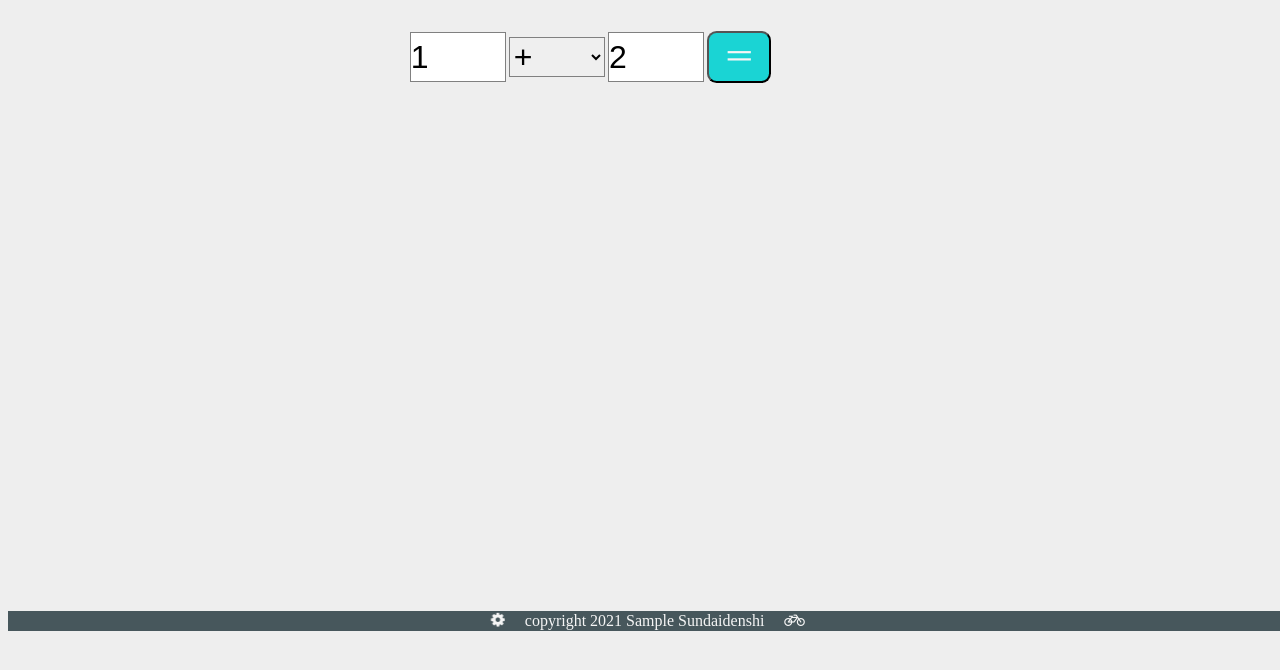
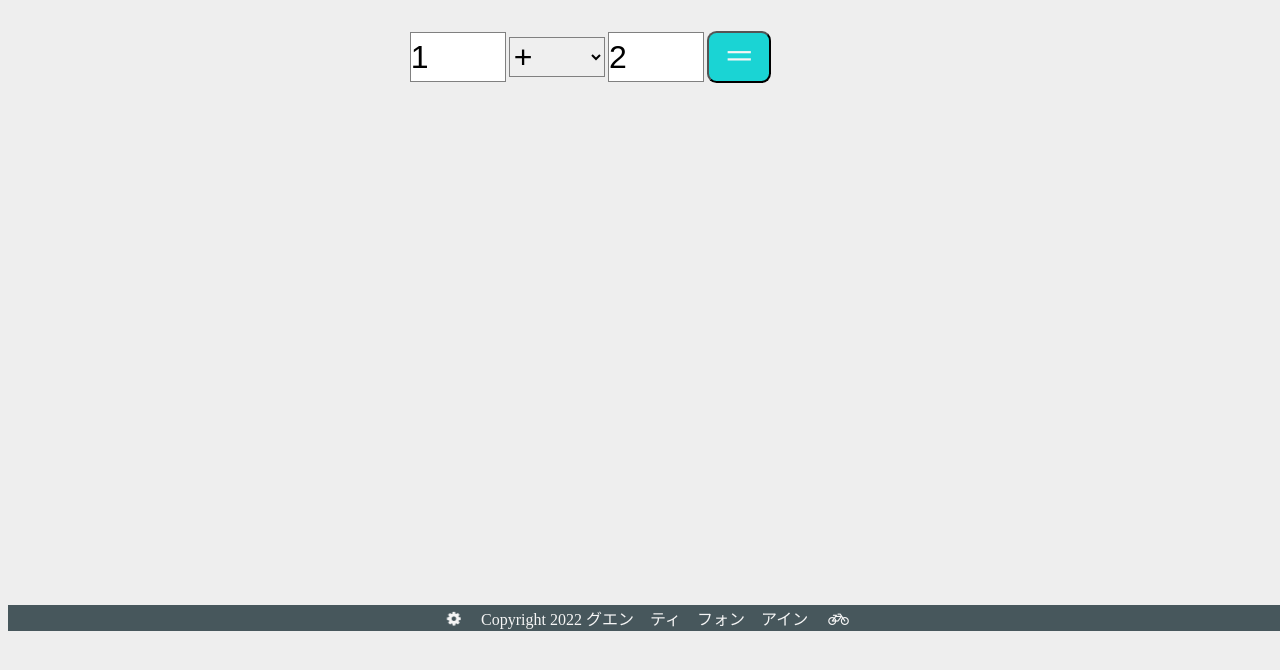
Before and after one commit to Phuonganh11130/phuonganhapp, a plain HTML site: page 02_calculator/calculator.html in a window 1280 px wide. Shown: the part 154-824 px from the top of the page. Drawn offline with Linux system fonts and the light colour scheme.

Commit message:
Update calculator.html

```diff
--- a/02_calculator/calculator.html
+++ b/02_calculator/calculator.html
@@ -60,7 +60,7 @@
         <!-- https://saruwakakun.com/html-css/basic/font-awesome#san2 アイコンの設定いろいろ -->
         <!-- アイコンの大きさ -->
         <i class="fa fa-cog fa-spin animated font05" aria-hidden="true"></i>
-        <span class="mgn-01">copyright 2021 Sample Sundaidenshi</span>
+        <span class="mgn-01">Copyright 2022 グエン　ティ　フォン　アイン</span>
         <i class="fa fa-bicycle faa-passing animated font06" aria-hidden="true"></i>
       </p>
     </footer>
```
